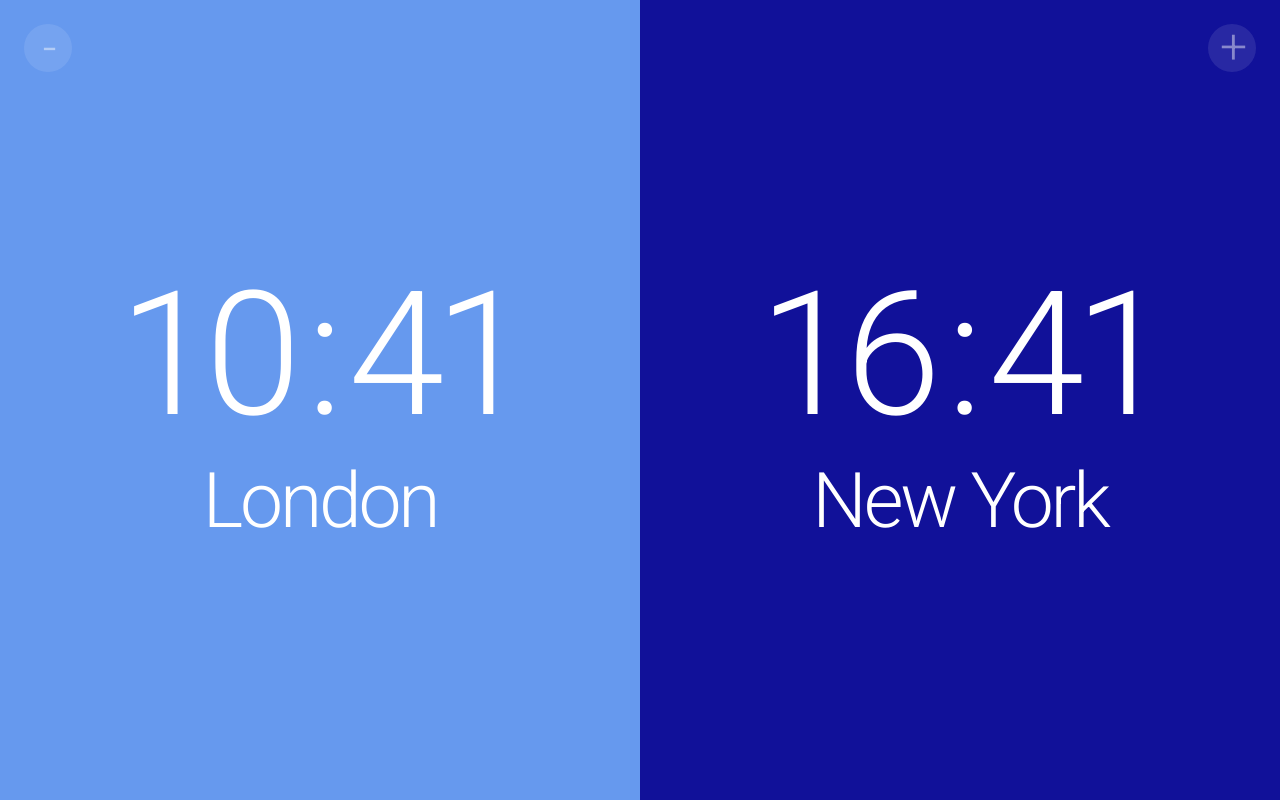
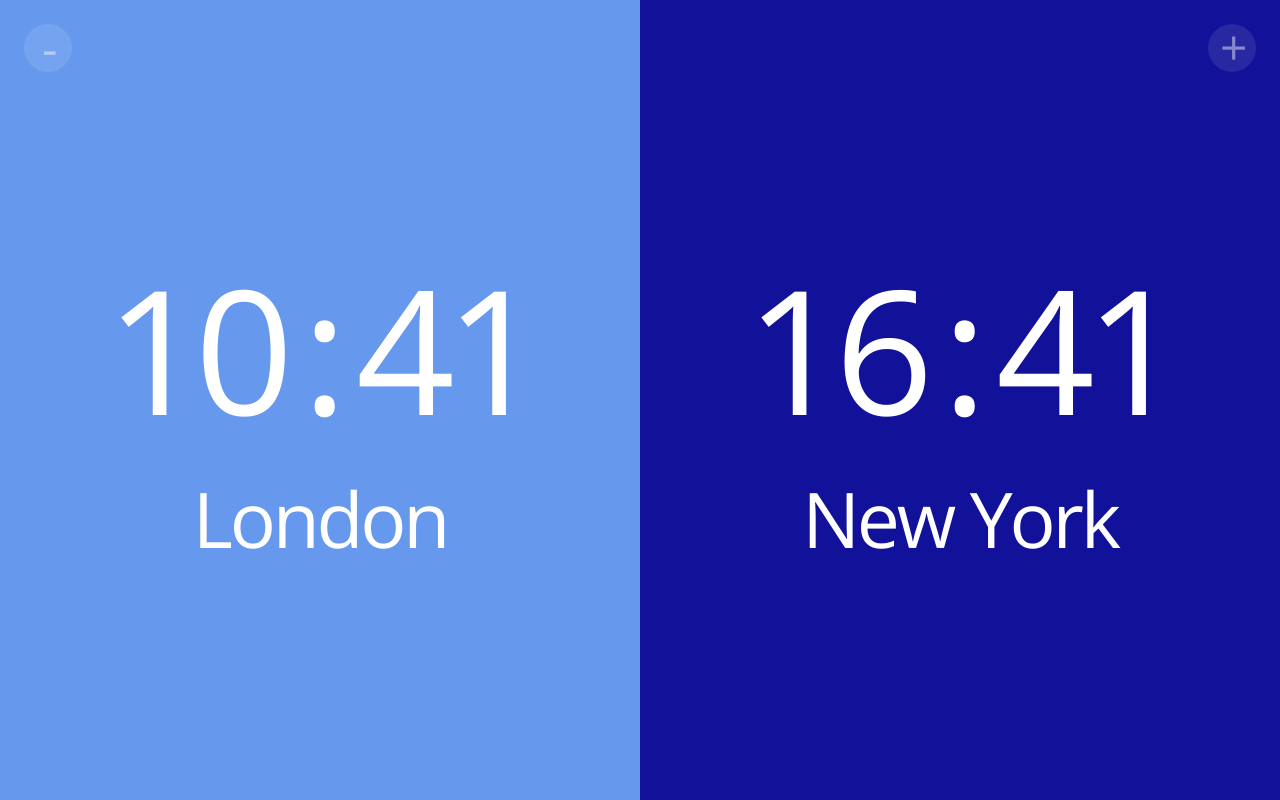
Before and after one commit to joelanman/clocks, a plain HTML site: page index.html in a window 1280 px wide. Drawn offline with nearby package versions, Linux system fonts and the light colour scheme.

Commit message:
open sans

```diff
--- a/index.html
+++ b/index.html
@@ -7,6 +7,8 @@
         <meta name="viewport" content="width=device-width">
 
 		<link href='http://fonts.googleapis.com/css?family=Roboto+Condensed:300|Roboto:300,100' rel='stylesheet' type='text/css'>
+		<link href='http://fonts.googleapis.com/css?family=Open+Sans:300' rel='stylesheet' type='text/css'>
+
 		<link rel="stylesheet" href="main.css">
 	</head>
 	<body>
--- a/main.css
+++ b/main.css
@@ -2,7 +2,7 @@ html,body{
 	height: 100%;
 	margin: 0;
 	font-family: 'Roboto Condensed', sans-serif;
-	font-family: 'Roboto', sans-serif;
+	font-family: 'Open Sans', sans-serif;
 	background: #111;
 	letter-spacing: -0.2em;
 }
@@ -24,6 +24,8 @@ a{
 input{
 	font-family: 'Roboto Condensed', sans-serif;
 	font-family: 'Roboto', sans-serif;
+	font-family: 'Open Sans', sans-serif;
+
 }
 
 .clocks{
```
